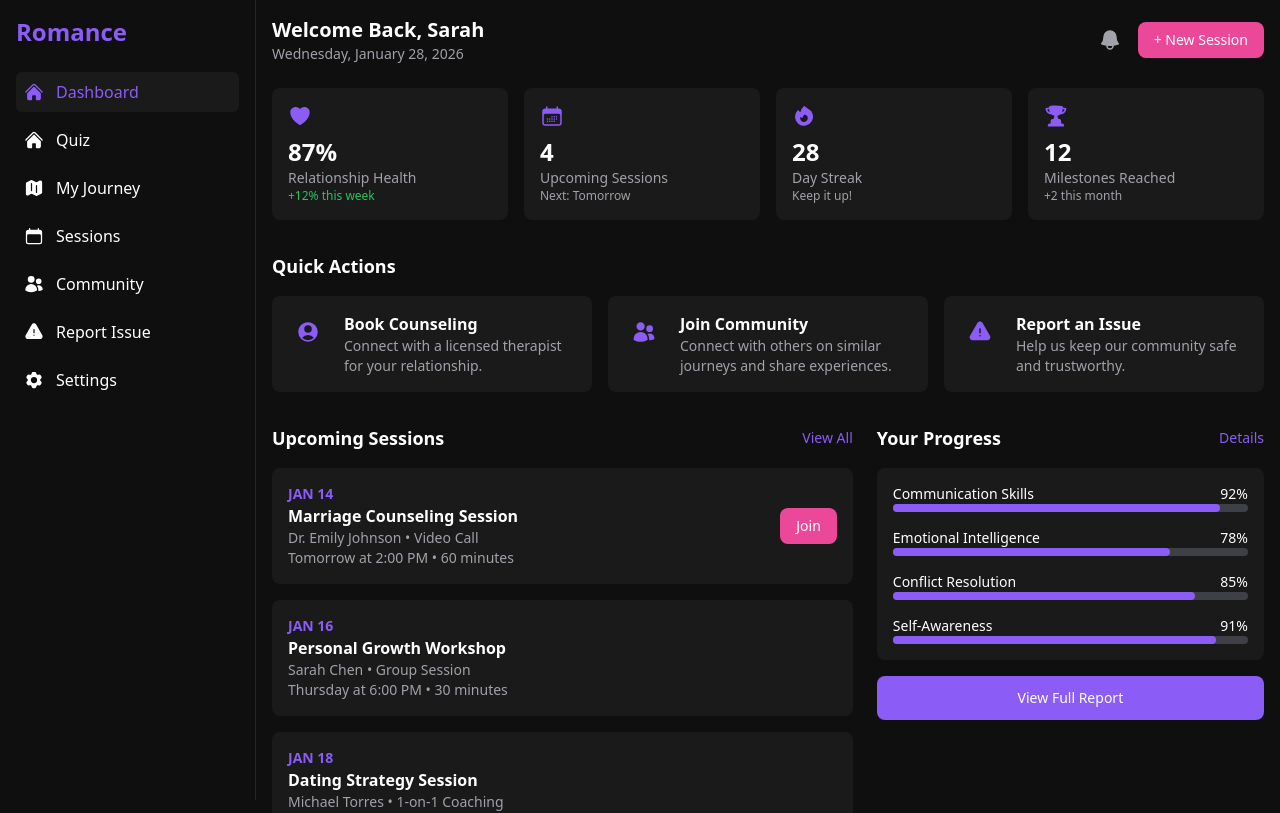
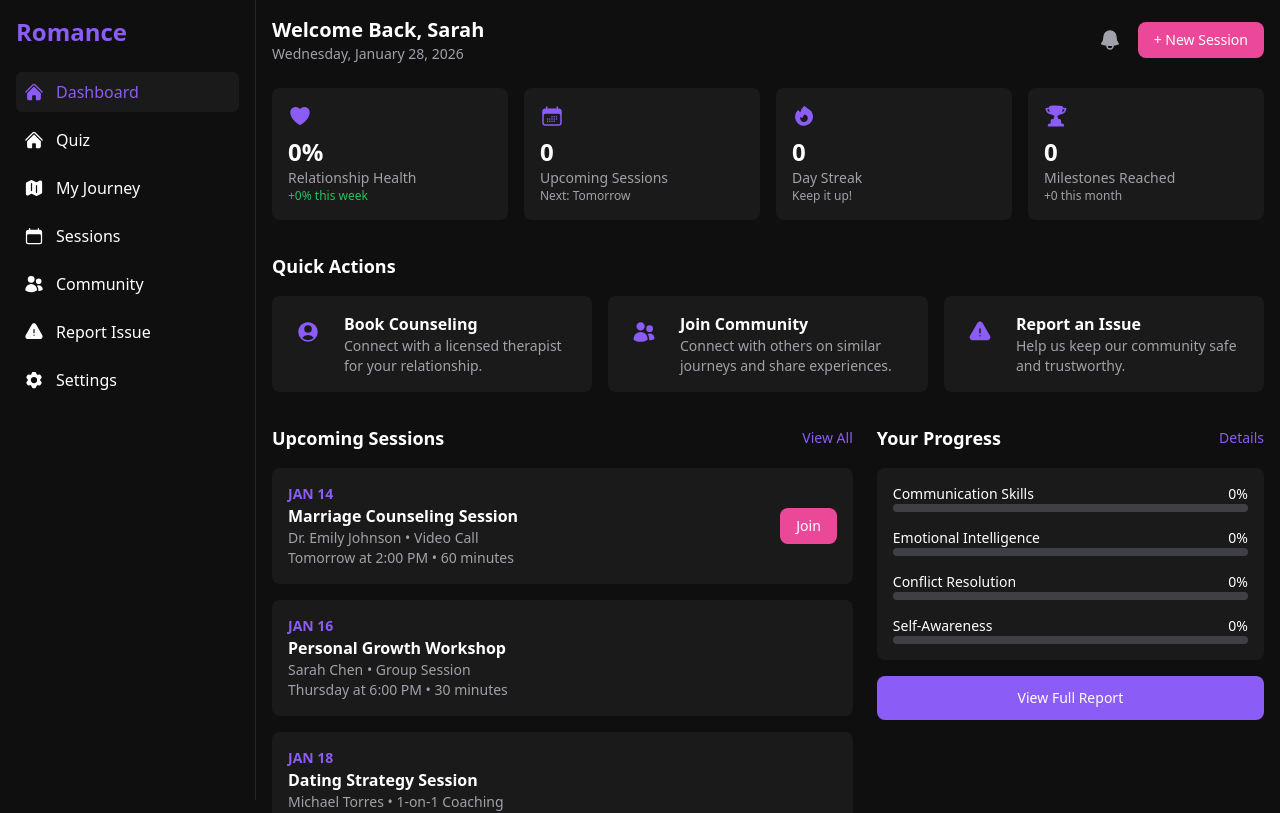
Before and after one commit to benjamindestiny/romance, a React (Vite) app: page / in a window 1280 px wide. Shown: the top 813 px of the page. Built offline with nearby package versions, Linux system fonts and the light colour scheme.

Commit message:
Set default values to 0

```diff
--- a/src/pages/Dashboard.jsx
+++ b/src/pages/Dashboard.jsx
@@ -38,28 +38,28 @@ export default function Dashboard() {
         <section className="grid grid-cols-2 md:grid-cols-4 gap-4 mb-8">
           <StatCard
             icon={<HeartIcon className="h-6 w-6 text-primary-purple mb-2" />}
-            value="87%"
+            value="0%"
             label="Relationship Health"
-            subtext="+12% this week"
+            subtext="+0% this week"
             subtextColor="text-green-500"
           />
           <StatCard
             icon={<CalendarDaysIcon className="h-6 w-6 text-primary-purple mb-2" />}
-            value="4"
+            value="0"
             label="Upcoming Sessions"
             subtext="Next: Tomorrow"
           />
           <StatCard
             icon={<FireIcon className="h-6 w-6 text-primary-purple mb-2" />}
-            value="28"
+            value="0"
             label="Day Streak"
             subtext="Keep it up!"
           />
           <StatCard
             icon={<TrophyIcon className="h-6 w-6 text-primary-purple mb-2" />}
-            value="12"
+            value="0"
             label="Milestones Reached"
-            subtext="+2 this month"
+            subtext="+0 this month"
           />
         </section>
 
@@ -129,37 +129,37 @@ export default function Dashboard() {
               <div>
                 <div className="flex justify-between text-sm">
                   <p>Communication Skills</p>
-                  <p>92%</p>
+                  <p>0%</p>
                 </div>
                 <div className="bg-progress-bg h-2 rounded-full cursor-pointer hover:opacity-80 transition-opacity" title="Communication Skills: 92% - Excellent progress! Keep practicing active listening and expressing your feelings clearly.">
-                  <div className="bg-primary-purple h-2 rounded-full w-[92%] hover:bg-pink-accent transition-colors"></div>
+                  <div className="bg-primary-purple h-2 rounded-full w-[0%] hover:bg-pink-accent transition-colors"></div>
                 </div>
               </div>
               <div>
                 <div className="flex justify-between text-sm">
                   <p>Emotional Intelligence</p>
-                  <p>78%</p>
+                  <p>0%</p>
                 </div>
                 <div className="bg-progress-bg h-2 rounded-full cursor-pointer hover:opacity-80 transition-opacity" title="Emotional Intelligence: 78% - Good progress! Focus on recognizing emotions in yourself and others. Consider taking our EQ assessment.">
-                  <div className="bg-primary-purple h-2 rounded-full w-[78%] hover:bg-pink-accent transition-colors"></div>
+                  <div className="bg-primary-purple h-2 rounded-full w-[0%] hover:bg-pink-accent transition-colors"></div>
                 </div>
               </div>
               <div>
                 <div className="flex justify-between text-sm">
                   <p>Conflict Resolution</p>
-                  <p>85%</p>
+                  <p>0%</p>
                 </div>
                 <div className="bg-progress-bg h-2 rounded-full cursor-pointer hover:opacity-80 transition-opacity" title="Conflict Resolution: 85% - Great work! Continue practicing compromise and finding win-win solutions in disagreements.">
-                  <div className="bg-primary-purple h-2 rounded-full w-[85%] hover:bg-pink-accent transition-colors"></div>
+                  <div className="bg-primary-purple h-2 rounded-full w-[0%] hover:bg-pink-accent transition-colors"></div>
                 </div>
               </div>
               <div>
                 <div className="flex justify-between text-sm">
                   <p>Self-Awareness</p>
-                  <p>91%</p>
+                  <p>0%</p>
                 </div>
                 <div className="bg-progress-bg h-2 rounded-full cursor-pointer hover:opacity-80 transition-opacity" title="Self-Awareness: 91% - Outstanding! You're very in tune with your thoughts and feelings. Consider mentoring others.">
-                  <div className="bg-primary-purple h-2 rounded-full w-[91%] hover:bg-pink-accent transition-colors"></div>
+                  <div className="bg-primary-purple h-2 rounded-full w-[0%] hover:bg-pink-accent transition-colors"></div>
                 </div>
               </div>
             </div>
```
